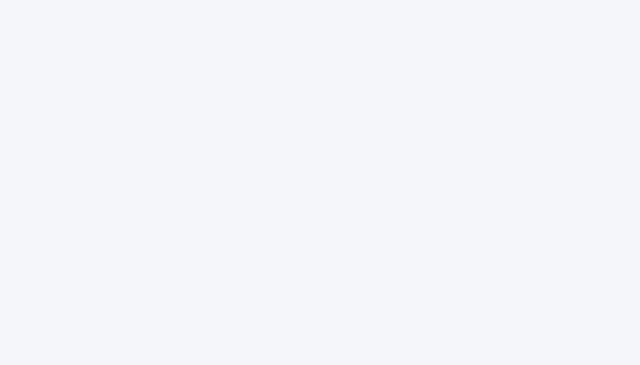
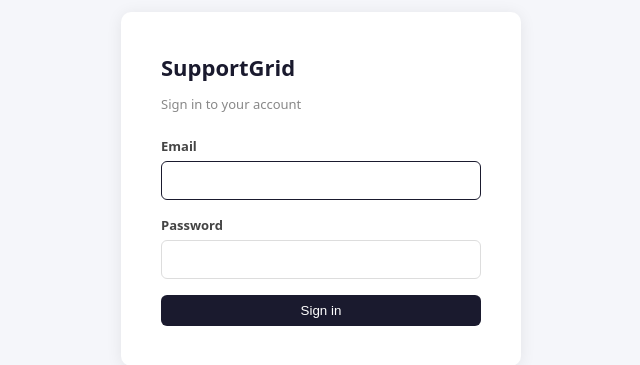
Before and after one commit to KarishmaGR/SupportGrid, a React (Vite) app in the folder web/: page /login in a window 1280 px wide. Before the commit this address had no page. Shown: the part 211-576 px from the top of the page, without its empty margins (319-959 px from the left). Built offline with nearby package versions, Linux system fonts and the light colour scheme; no server answers.

Commit message:
Created  the login page

```diff
--- a/web/src/App.tsx
+++ b/web/src/App.tsx
@@ -1,12 +1,19 @@
 import { Link, Outlet } from "react-router-dom";
+import { useAuth } from "./auth.tsx";
 
 export function App() {
+  const { user, signOut } = useAuth();
+
   return (
     <div className="app">
       <header className="header">
-        <Link to="/" className="brand">
-        SupportGrid
-        </Link>
+        <Link to="/" className="brand">SupportGrid</Link>
+        {user && (
+          <div className="header-right">
+            <span className="header-user">{user.name}</span>
+            <button className="btn-ghost" onClick={signOut}>Sign out</button>
+          </div>
+        )}
       </header>
       <main className="main">
         <Outlet />
--- /dev/null
+++ b/web/src/ProtectedRoute.tsx
@@ -0,0 +1,10 @@
+import { Navigate, Outlet } from "react-router-dom";
+import { useAuth } from "./auth.tsx";
+
+export function ProtectedRoute() {
+  const { user, isLoading } = useAuth();
+
+  if (isLoading) return null;
+  if (!user) return <Navigate to="/login" replace />;
+  return <Outlet />;
+}
--- a/web/src/api.ts
+++ b/web/src/api.ts
@@ -10,6 +10,7 @@ const BASE = "/api";
 
 async function http<T>(path: string, init?: RequestInit): Promise<T> {
   const res = await fetch(`${BASE}${path}`, {
+    credentials: "include",
     headers: { "Content-Type": "application/json" },
     ...init,
   });
@@ -19,6 +20,38 @@ async function http<T>(path: string, init?: RequestInit): Promise<T> {
   }
   return res.json() as Promise<T>;
 }
+
+interface SessionUser {
+  id: string;
+  name: string;
+  email: string;
+  role: string;
+}
+
+async function authHttp<T>(path: string, init?: RequestInit): Promise<T> {
+  const res = await fetch(path, {
+    credentials: "include",
+    headers: { "Content-Type": "application/json" },
+    ...init,
+  });
+  if (!res.ok) {
+    const body = await res.json().catch(() => ({}));
+    throw new Error(body.message ?? body.error ?? `Request failed: ${res.status}`);
+  }
+  return res.json() as Promise<T>;
+}
+
+export const auth = {
+  getSession: () =>
+    authHttp<{ user: SessionUser } | null>("/api/auth/get-session"),
+  signIn: (email: string, password: string) =>
+    authHttp<{ user: SessionUser }>("/api/auth/sign-in/email", {
+      method: "POST",
+      body: JSON.stringify({ email, password }),
+    }),
+  signOut: () =>
+    authHttp<void>("/api/auth/sign-out", { method: "POST" }),
+};
 
 export const api = {
   listTickets: (params: Record<string, string> = {}) => {
--- /dev/null
+++ b/web/src/auth.tsx
@@ -0,0 +1,56 @@
+import React, { createContext, useContext, useState, useEffect } from "react";
+import { useNavigate } from "react-router-dom";
+import { auth } from "./api.ts";
+
+interface SessionUser {
+  id: string;
+  name: string;
+  email: string;
+  role: string;
+}
+
+interface AuthContextValue {
+  user: SessionUser | null;
+  isLoading: boolean;
+  signIn: (email: string, password: string) => Promise<void>;
+  signOut: () => Promise<void>;
+}
+
+const AuthContext = createContext<AuthContextValue | null>(null);
+
+export function AuthProvider({ children }: { children: React.ReactNode }) {
+  const [user, setUser] = useState<SessionUser | null>(null);
+  const [isLoading, setIsLoading] = useState(true);
+  const navigate = useNavigate();
+
+  useEffect(() => {
+    auth
+      .getSession()
+      .then((session) => setUser(session?.user ?? null))
+      .catch(() => setUser(null))
+      .finally(() => setIsLoading(false));
+  }, []);
+
+  async function signIn(email: string, password: string) {
+    const session = await auth.signIn(email, password);
+    setUser(session.user);
+  }
+
+  async function signOut() {
+    await auth.signOut().catch(() => {});
+    setUser(null);
+    navigate("/login");
+  }
+
+  return (
+    <AuthContext.Provider value={{ user, isLoading, signIn, signOut }}>
+      {children}
+    </AuthContext.Provider>
+  );
+}
+
+export function useAuth(): AuthContextValue {
+  const ctx = useContext(AuthContext);
+  if (!ctx) throw new Error("useAuth must be used within AuthProvider");
+  return ctx;
+}
--- a/web/src/main.tsx
+++ b/web/src/main.tsx
@@ -3,6 +3,9 @@ import ReactDOM from "react-dom/client";
 import { QueryClient, QueryClientProvider } from "@tanstack/react-query";
 import { BrowserRouter, Routes, Route } from "react-router-dom";
 import { App } from "./App.tsx";
+import { AuthProvider } from "./auth.tsx";
+import { ProtectedRoute } from "./ProtectedRoute.tsx";
+import { LoginPage } from "./pages/Login.tsx";
 import { TicketList } from "./pages/TicketList.tsx";
 import { TicketDetailPage } from "./pages/TicketDetail.tsx";
 import "./styles.css";
@@ -13,12 +16,17 @@ ReactDOM.createRoot(document.getElementById("root")!).render(
   <React.StrictMode>
     <QueryClientProvider client={queryClient}>
       <BrowserRouter>
+        <AuthProvider>
           <Routes>
+            <Route path="/login" element={<LoginPage />} />
+            <Route element={<ProtectedRoute />}>
               <Route path="/" element={<App />}>
                 <Route index element={<TicketList />} />
                 <Route path="tickets/:id" element={<TicketDetailPage />} />
               </Route>
+            </Route>
           </Routes>
+        </AuthProvider>
       </BrowserRouter>
     </QueryClientProvider>
   </React.StrictMode>,
--- /dev/null
+++ b/web/src/pages/Login.tsx
@@ -0,0 +1,64 @@
+import { useState, type FormEvent } from "react";
+import { useNavigate } from "react-router-dom";
+import { useAuth } from "../auth.tsx";
+
+export function LoginPage() {
+  const { signIn } = useAuth();
+  const navigate = useNavigate();
+  const [email, setEmail] = useState("");
+  const [password, setPassword] = useState("");
+  const [error, setError] = useState("");
+  const [loading, setLoading] = useState(false);
+
+  async function handleSubmit(e: FormEvent) {
+    e.preventDefault();
+    setError("");
+    setLoading(true);
+    try {
+      await signIn(email, password);
+      navigate("/");
+    } catch (err) {
+      setError(err instanceof Error ? err.message : "Invalid email or password");
+    } finally {
+      setLoading(false);
+    }
+  }
+
+  return (
+    <div className="login-wrapper">
+      <div className="login-card">
+        <h1 className="login-title">SupportGrid</h1>
+        <p className="muted" style={{ marginBottom: 24 }}>Sign in to your account</p>
+        <form onSubmit={handleSubmit} className="login-form">
+          <div className="field">
+            <label htmlFor="email">Email</label>
+            <input
+              id="email"
+              type="email"
+              value={email}
+              onChange={(e) => setEmail(e.target.value)}
+              required
+              autoFocus
+              autoComplete="email"
+            />
+          </div>
+          <div className="field">
+            <label htmlFor="password">Password</label>
+            <input
+              id="password"
+              type="password"
+              value={password}
+              onChange={(e) => setPassword(e.target.value)}
+              required
+              autoComplete="current-password"
+            />
+          </div>
+          {error && <p className="error">{error}</p>}
+          <button type="submit" disabled={loading} style={{ width: "100%", justifyContent: "center" }}>
+            {loading ? "Signing in…" : "Sign in"}
+          </button>
+        </form>
+      </div>
+    </div>
+  );
+}
--- a/web/src/styles.css
+++ b/web/src/styles.css
@@ -39,3 +39,48 @@ select { padding: 6px 10px; border: 1px solid #ddd; border-radius: 6px; }
 .muted { color: #888; font-size: 13px; }
 .error { color: #c62828; }
 a { color: #1565c0; }
+
+/* Header user area */
+.header { display: flex; align-items: center; justify-content: space-between; }
+.header-right { display: flex; align-items: center; gap: 12px; }
+.header-user { color: #ccc; font-size: 14px; }
+.btn-ghost {
+  padding: 6px 12px;
+  background: transparent;
+  color: #fff;
+  border: 1px solid rgba(255,255,255,0.4);
+  border-radius: 6px;
+  cursor: pointer;
+  font-size: 13px;
+}
+.btn-ghost:hover { background: rgba(255,255,255,0.1); }
+
+/* Login page */
+.login-wrapper {
+  min-height: 100vh;
+  display: flex;
+  align-items: center;
+  justify-content: center;
+  background: #f5f6fa;
+}
+.login-card {
+  background: #fff;
+  border-radius: 10px;
+  padding: 40px;
+  width: 100%;
+  max-width: 400px;
+  box-shadow: 0 2px 16px rgba(0,0,0,0.08);
+}
+.login-title { margin: 0 0 4px; font-size: 22px; color: #1a1a2e; }
+.login-form { display: flex; flex-direction: column; gap: 16px; }
+.field { display: flex; flex-direction: column; gap: 6px; }
+.field label { font-size: 13px; font-weight: 600; color: #444; }
+.field input {
+  padding: 9px 12px;
+  border: 1px solid #ddd;
+  border-radius: 6px;
+  font-size: 14px;
+  font-family: inherit;
+  outline: none;
+}
+.field input:focus { border-color: #1a1a2e; }
```
Also changed, not shown: 1 other file (tests, documents, lock files or other folders). Lines whose indentation alone changed are shown as unchanged.
